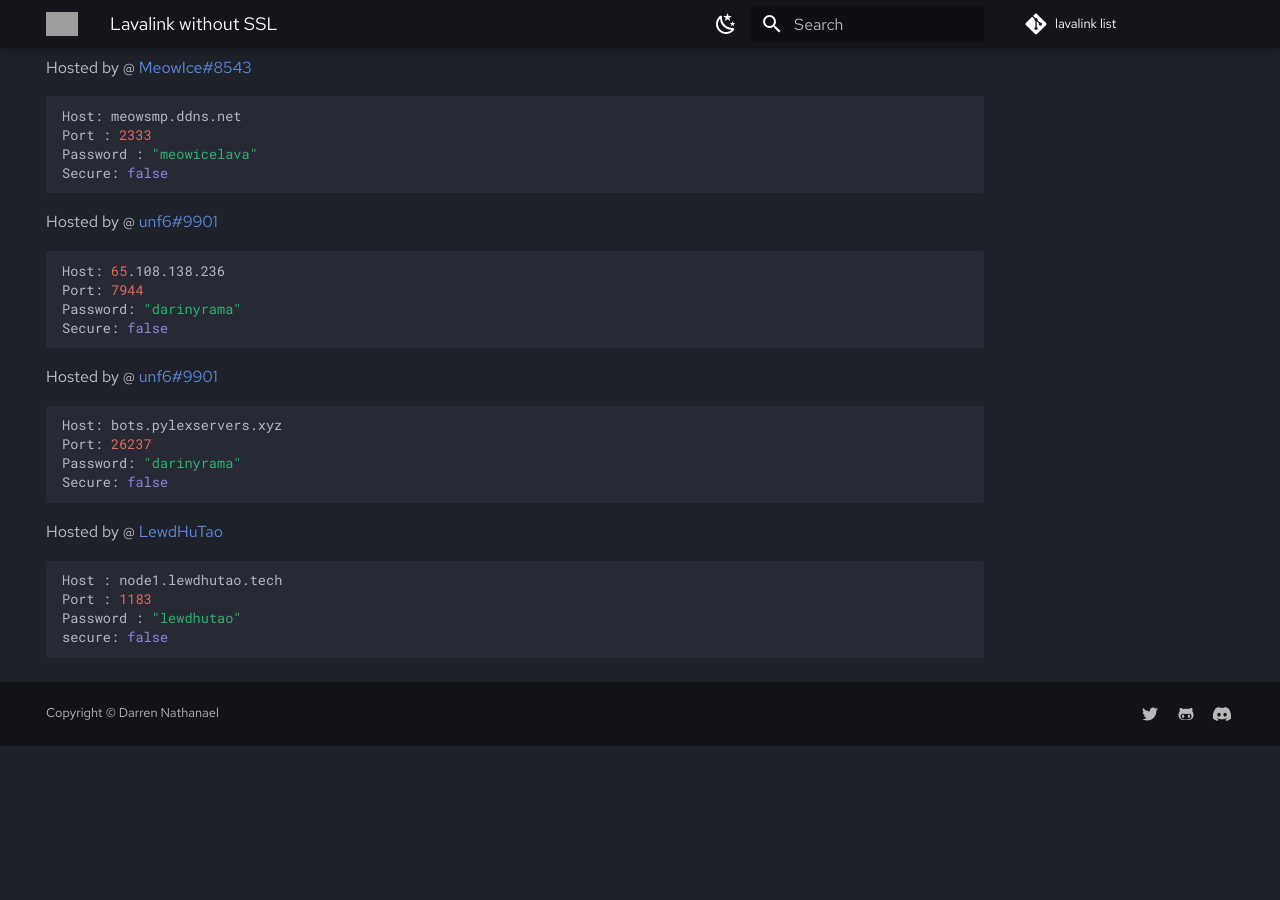
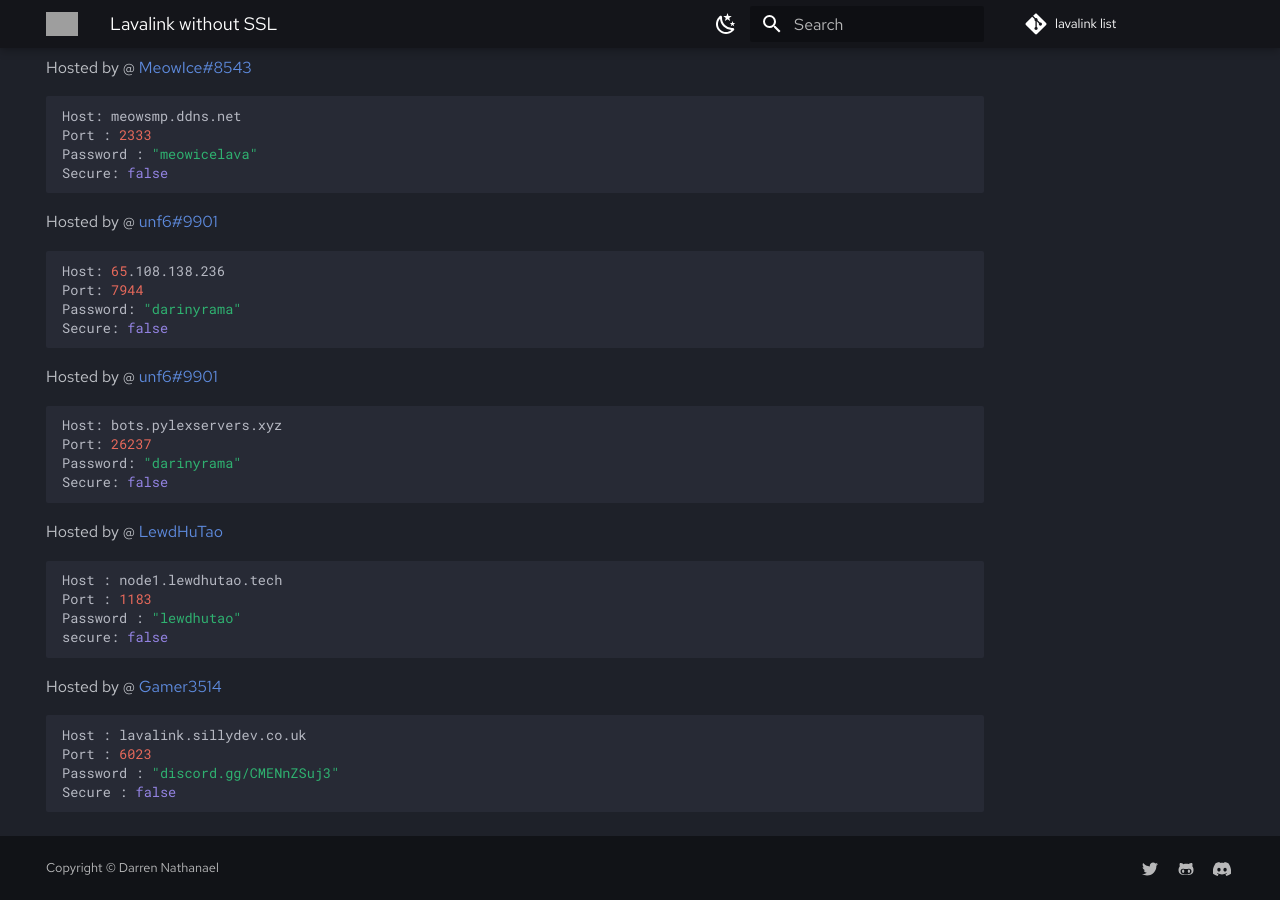
Before and after one commit to DarrenOfficial/lavalink-list, an MkDocs documentation site: the page built from docs/NoSSL/lavalink-without-ssl.md, in a window 1280 px wide and 900 px high, scrolled down 5614 px. Built offline with MkDocs 1.6.1 and Material for MkDocs 9.7.7, drawn with Linux system fonts in a browser that asks for light colours; comment, search, counter and statistics services are not loaded; before the commit the page ends 6360 px from its top, so only the background shows below that; grey boxes are pictures that could not be loaded.

Commit message:
Update lavalink-without-ssl.md (#364)
Added my new lavalink and updated my other one

````diff
--- a/docs/NoSSL/lavalink-without-ssl.md
+++ b/docs/NoSSL/lavalink-without-ssl.md
@@ -271,7 +271,7 @@ Port : 2333
 Password : "ilovemonkeys"
 Secure : false
 ```
-Hosted by @ [Gamer3514](https://panel.sillydev.co.uk)
+Hosted by @ [Gamer3514](https://sillydev.co.uk)
 ```bash
 Host : panel.sillydev.co.uk
 Port : 6039
@@ -318,3 +318,10 @@ Port : 1183
 Password : "lewdhutao"
 secure: false
 ```
+Hosted by @ [Gamer3514](https://sillydev.co.uk)
+```bash
+Host : lavalink.sillydev.co.uk
+Port : 6023
+Password : "discord.gg/CMENnZSuj3"
+Secure : false
+```
````
